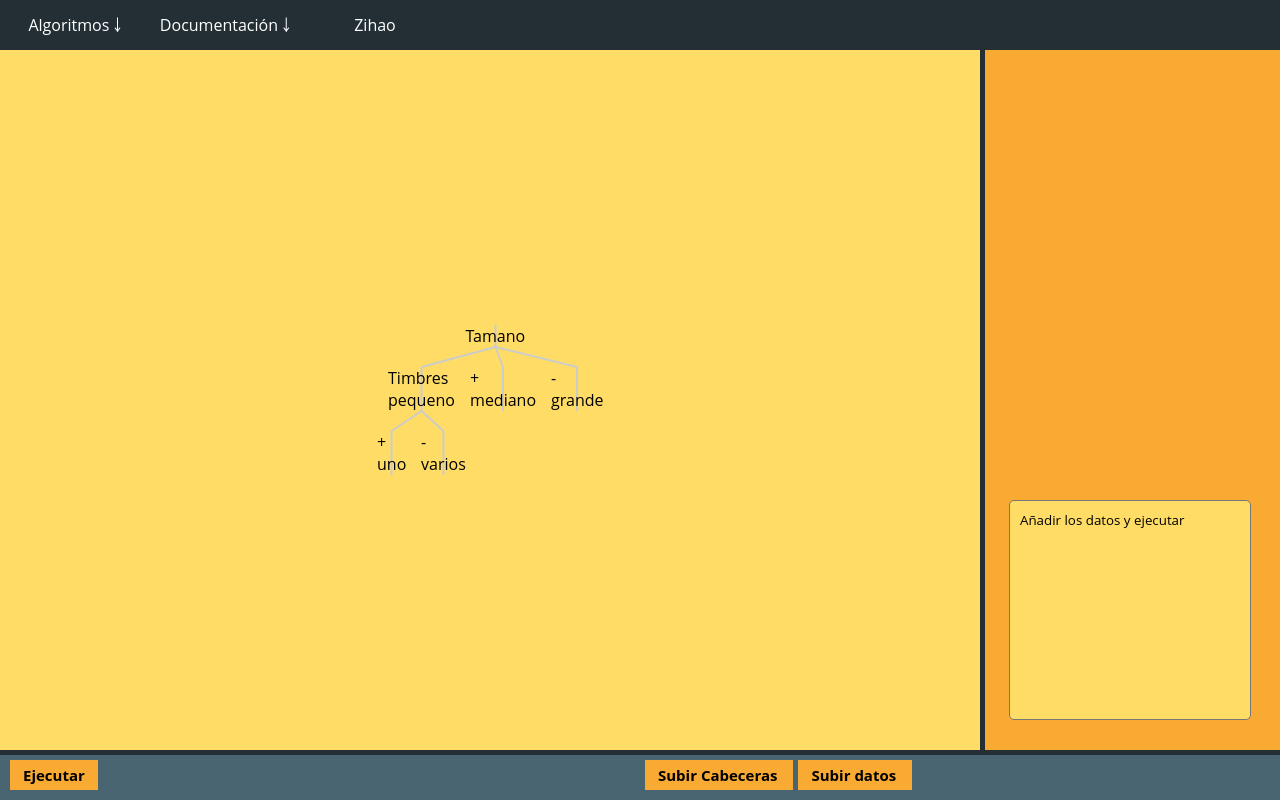
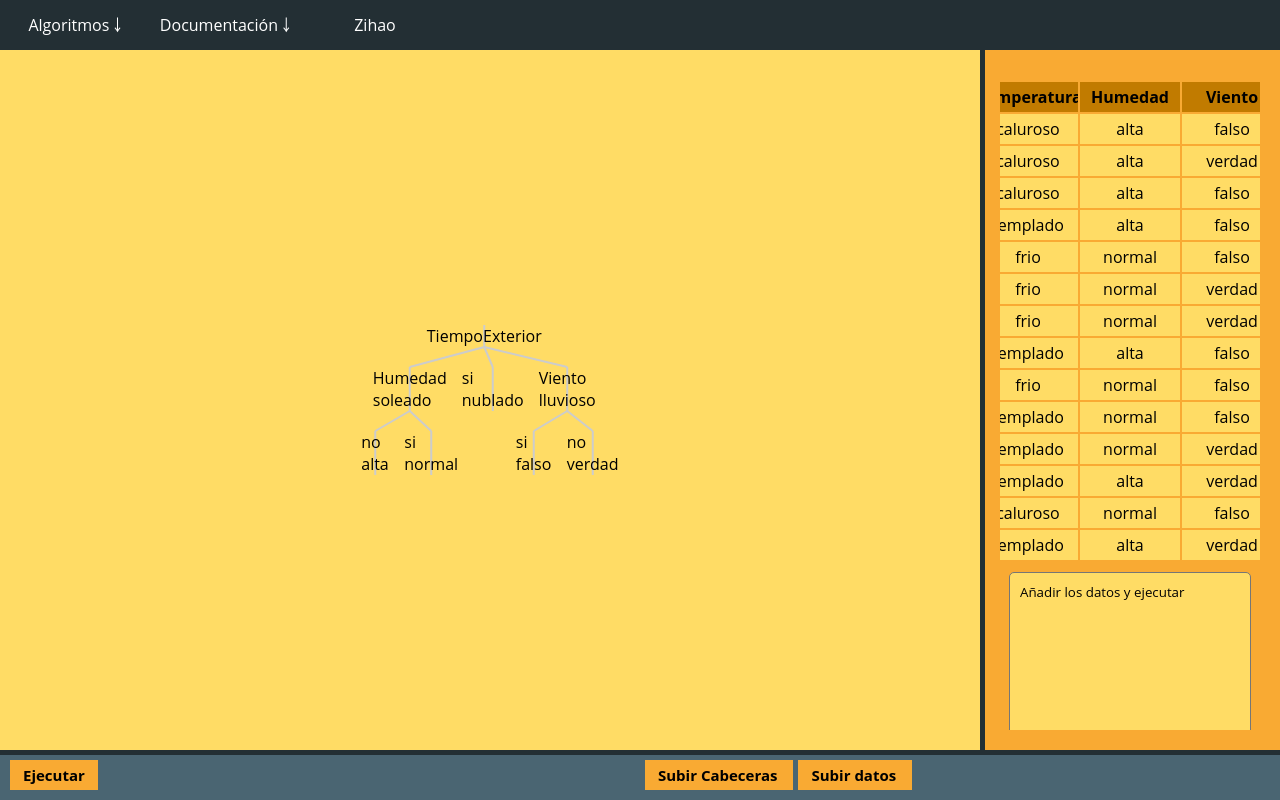
Before and after one commit to ZReKoJ/Algorithm-ID3, a plain HTML site: page index.html in a window 1280 px wide. Both pictures are taken after a click on the button "Ejecutar". Drawn offline with Linux system fonts and the light colour scheme.

Commit message:
done algorithm

```diff
--- a/index.html
+++ b/index.html
@@ -13,6 +13,8 @@
     <!-- Treant drawing trees -->
     <script src="./js/raphael.js"></script>
     <script src="./js/Treant.js"></script>
+    <!-- On resize listener library -->
+    <script src="./js/resize-sensor.js"></script>
     <script src="./js/config.js"></script>
     <!-- String data messages -->
     <script src="./js/messages.js"></script>
@@ -63,6 +65,125 @@
                 <div class="info-panel">
                     <div class="information">
                         <table>
+                            <tr>
+                                <th>TiempoExterior</th>
+                                <th>Temperatura</th>
+                                <th>Humedad</th>
+                                <th>Viento</th>
+                                <th>Jugar</th>
+                            </tr>
+                            <tr>
+                                <td>soleado</td>
+                                <td>caluroso</td>
+                                <td>alta</td>
+                                <td>falso</td>
+                                <td>no
+                                </td>
+                            </tr>
+                            <tr>
+                                <td>soleado</td>
+                                <td>caluroso</td>
+                                <td>alta</td>
+                                <td>verdad</td>
+                                <td>no
+                                </td>
+                            </tr>
+                            <tr>
+                                <td>nublado</td>
+                                <td>caluroso</td>
+                                <td>alta</td>
+                                <td>falso</td>
+                                <td>si
+                                </td>
+                            </tr>
+                            <tr>
+                                <td>lluvioso</td>
+                                <td>templado</td>
+                                <td>alta</td>
+                                <td>falso</td>
+                                <td>si
+                                </td>
+                            </tr>
+                            <tr>
+                                <td>lluvioso</td>
+                                <td>frio</td>
+                                <td>normal</td>
+                                <td>falso</td>
+                                <td>si
+                                </td>
+                            </tr>
+                            <tr>
+                                <td>lluvioso</td>
+                                <td>frio</td>
+                                <td>normal</td>
+                                <td>verdad</td>
+                                <td>no
+                                </td>
+                            </tr>
+                            <tr>
+                                <td>nublado</td>
+                                <td>frio</td>
+                                <td>normal</td>
+                                <td>verdad</td>
+                                <td>si
+                                </td>
+                            </tr>
+                            <tr>
+                                <td>soleado</td>
+                                <td>templado</td>
+                                <td>alta</td>
+                                <td>falso</td>
+                                <td>no
+                                </td>
+                            </tr>
+                            <tr>
+                                <td>soleado</td>
+                                <td>frio</td>
+                                <td>normal</td>
+                                <td>falso</td>
+                                <td>si
+                                </td>
+                            </tr>
+                            <tr>
+                                <td>lluvioso</td>
+                                <td>templado</td>
+                                <td>normal</td>
+                                <td>falso</td>
+                                <td>si
+                                </td>
+                            </tr>
+                            <tr>
+                                <td>soleado</td>
+                                <td>templado</td>
+                                <td>normal</td>
+                                <td>verdad</td>
+                                <td>si
+                                </td>
+                            </tr>
+                            <tr>
+                                <td>nublado</td>
+                                <td>templado</td>
+                                <td>alta</td>
+                                <td>verdad</td>
+                                <td>si
+                                </td>
+                            </tr>
+                            <tr>
+                                <td>nublado</td>
+                                <td>caluroso</td>
+                                <td>normal</td>
+                                <td>falso</td>
+                                <td>si
+                                </td>
+                            </tr>
+                            <tr>
+                                <td>lluvioso</td>
+                                <td>templado</td>
+                                <td>alta</td>
+                                <td>verdad</td>
+                                <td>no
+                                </td>
+                            </tr>
                         </table>
                         <textarea class="solution" readonly>Añadir los datos y ejecutar</textarea>
                     </div>
@@ -93,7 +214,7 @@
                         <div class="space"></div>
                         <div>
                             <label>Decisión:</label>
-                            <input class="decision" type="text" value="">
+                            <input class="decision" type="text" value="Jugar">
                         </div>
                     </div>
                 </div>
--- a/js/algorithm.js
+++ b/js/algorithm.js
@@ -33,7 +33,7 @@ class Algorithm {
         this.data.header.forEach((element, i) => {
             dataset[element] = [];
             for (let j = 0; j < this.data.body.length; j++) {
-                dataset[element].push(this.data.body[j][i]);
+                dataset[element].push(String(this.data.body[j][i]));
             }
         });
 
@@ -41,6 +41,10 @@ class Algorithm {
     }
 
     execute(dataset, value) {
+        if (Object.keys(dataset).length <= 1) {
+            return new Node("Not defined");
+        }
+
         if (dataset[value].every(element => element == dataset[value][0])) {
             return new Node(dataset[value][0]);
         }
@@ -52,7 +56,7 @@ class Algorithm {
             .map(
                 data => new Merit(data, dataset[data], dataset[value])
             )
-            .sort((a, b) => a.calculate() < b.calculate() ? -1 : 0)[0];
+            .sort((a, b) => a.calculate() < b.calculate() ? -1 : 1)[0];
 
         let node = new Node(merit.name);
         merit.attributeSet.forEach(header => {
@@ -97,7 +101,7 @@ class Merit {
     }
 
     calculate() {
-        return this.attributeSet.reduce(
+        this.value = this.attributeSet.reduce(
             (ac, element) => {
                 let pair = {}
                 this.decisionSet.forEach(decision => {
@@ -112,6 +116,7 @@ class Merit {
                 }, 0);
                 return ac + ((count / this.N) * this.infor(pair[this.decisionSet[0]] / count, pair[this.decisionSet[1]] / count));
             }, 0);
+        return this.value;
     }
 
     infor(p, n) {
--- a/js/config.js
+++ b/js/config.js
@@ -2,7 +2,7 @@
 
 var CONFIG = {
     DELIMITER: ",",
-    DECISION: "Clase",
+    DECISION: "Jugar",
     SHOW_MESSAGES_INTERVAL: 30000,
     TREE_CHART: {
         container: ".tree",
--- a/js/index.js
+++ b/js/index.js
@@ -1,11 +1,12 @@
 'use strict'
 
 var notifier = new Notifier();
+var tree = undefined;
 var data = {
     header: [],
     body: []
 }
-/*
+
 data = {
     header: ["TiempoExterior", "Temperatura", "Humedad", "Viento", "Jugar"],
     body: [
@@ -25,24 +26,16 @@ data = {
         ["lluvioso", "templado", "alta", "verdad", "no"]
     ]
 }
-/**/
-
-data = {
-    header: ["Tamano", "Timbres", "Portero", "Clase"],
-    body: [
-        ["pequeno", "uno", "no", "+"],
-        ["pequeno", "varios", "si", "-"],
-        ["mediano", "uno", "no", "+"],
-        ["grande", "varios", "no", "-"],
-        ["pequeno", "uno", "si", "+"],
-        ["grande", "uno", "si", "-"]
-    ]
-}
-/**/
 
 $(() => {
     makeResizableDiv('.setting-panel');
     makeResizableDiv('.info-panel');
+
+    new ResizeSensor($('.draw-panel'), () => {
+        if (tree) {
+            tree.tree.reload();
+        }
+    });
 
     let decisionInput = $(".setting-panel>.setting input[type='text'].decision");
     decisionInput.on("change", (e) => {
@@ -98,7 +91,8 @@ $(() => {
         try {
             let algorithm = new Algorithm(data);
             let node = algorithm.execute(algorithm.getData(), CONFIG.DECISION);
-            new Treant({
+
+            tree = new Treant({
                 chart: CONFIG.TREE_CHART,
                 nodeStructure: node
             });
--- /dev/null
+++ b/js/resize-sensor.js
@@ -0,0 +1,263 @@
+'use strict';
+
+/**
+ * Copyright Marc J. Schmidt. See the LICENSE file at the top-level
+ * directory of this distribution and at
+ * https://github.com/marcj/css-element-queries/blob/master/LICENSE.
+ */
+(function (root, factory) {
+    if (typeof define === "function" && define.amd) {
+        define(factory);
+    } else if (typeof exports === "object") {
+        module.exports = factory();
+    } else {
+        root.ResizeSensor = factory();
+    }
+}(typeof window !== 'undefined' ? window : this, function () {
+
+    // Make sure it does not throw in a SSR (Server Side Rendering) situation
+    if (typeof window === "undefined") {
+        return null;
+    }
+    // Only used for the dirty checking, so the event callback count is limited to max 1 call per fps per sensor.
+    // In combination with the event based resize sensor this saves cpu time, because the sensor is too fast and
+    // would generate too many unnecessary events.
+    var requestAnimationFrame = window.requestAnimationFrame ||
+        window.mozRequestAnimationFrame ||
+        window.webkitRequestAnimationFrame ||
+        function (fn) {
+            return window.setTimeout(fn, 20);
+        };
+
+    /**
+     * Iterate over each of the provided element(s).
+     *
+     * @param {HTMLElement|HTMLElement[]} elements
+     * @param {Function}                  callback
+     */
+    function forEachElement(elements, callback){
+        var elementsType = Object.prototype.toString.call(elements);
+        var isCollectionTyped = ('[object Array]' === elementsType
+            || ('[object NodeList]' === elementsType)
+            || ('[object HTMLCollection]' === elementsType)
+            || ('[object Object]' === elementsType)
+            || ('undefined' !== typeof jQuery && elements instanceof jQuery) //jquery
+            || ('undefined' !== typeof Elements && elements instanceof Elements) //mootools
+        );
+        var i = 0, j = elements.length;
+        if (isCollectionTyped) {
+            for (; i < j; i++) {
+                callback(elements[i]);
+            }
+        } else {
+            callback(elements);
+        }
+    }
+
+    /**
+    * Get element size
+    * @param {HTMLElement} element
+    * @returns {Object} {width, height}
+    */
+    function getElementSize(element) {
+        if (!element.getBoundingClientRect) {
+            return {
+                width: element.offsetWidth,
+                height: element.offsetHeight
+            }
+        }
+
+        var rect = element.getBoundingClientRect();
+        return {
+            width: Math.round(rect.width),
+            height: Math.round(rect.height)
+        }
+    }
+
+    /**
+     * Class for dimension change detection.
+     *
+     * @param {Element|Element[]|Elements|jQuery} element
+     * @param {Function} callback
+     *
+     * @constructor
+     */
+    var ResizeSensor = function(element, callback) {
+        /**
+         *
+         * @constructor
+         */
+        function EventQueue() {
+            var q = [];
+            this.add = function(ev) {
+                q.push(ev);
+            };
+
+            var i, j;
+            this.call = function() {
+                for (i = 0, j = q.length; i < j; i++) {
+                    q[i].call();
+                }
+            };
+
+            this.remove = function(ev) {
+                var newQueue = [];
+                for(i = 0, j = q.length; i < j; i++) {
+                    if(q[i] !== ev) newQueue.push(q[i]);
+                }
+                q = newQueue;
+            };
+
+            this.length = function() {
+                return q.length;
+            }
+        }
+
+        /**
+         *
+         * @param {HTMLElement} element
+         * @param {Function}    resized
+         */
+        function attachResizeEvent(element, resized) {
+            if (!element) return;
+            if (element.resizedAttached) {
+                element.resizedAttached.add(resized);
+                return;
+            }
+
+            element.resizedAttached = new EventQueue();
+            element.resizedAttached.add(resized);
+
+            element.resizeSensor = document.createElement('div');
+            element.resizeSensor.dir = 'ltr';
+            element.resizeSensor.className = 'resize-sensor';
+            var style = 'position: absolute; left: -10px; top: -10px; right: 0; bottom: 0; overflow: hidden; z-index: -1; visibility: hidden;';
+            var styleChild = 'position: absolute; left: 0; top: 0; transition: 0s;';
+
+            element.resizeSensor.style.cssText = style;
+            element.resizeSensor.innerHTML =
+                '<div class="resize-sensor-expand" style="' + style + '">' +
+                    '<div style="' + styleChild + '"></div>' +
+                '</div>' +
+                '<div class="resize-sensor-shrink" style="' + style + '">' +
+                    '<div style="' + styleChild + ' width: 200%; height: 200%"></div>' +
+                '</div>';
+            element.appendChild(element.resizeSensor);
+
+            var position = window.getComputedStyle(element).getPropertyPriority('position');
+            if ('absolute' !== position && 'relative' !== position && 'fixed' !== position) {
+                element.style.position = 'relative';
+            }
+
+            var expand = element.resizeSensor.childNodes[0];
+            var expandChild = expand.childNodes[0];
+            var shrink = element.resizeSensor.childNodes[1];
+            var dirty, rafId, newWidth, newHeight;
+            var size = getElementSize(element);
+            var lastWidth = size.width;
+            var lastHeight = size.height;
+
+            var reset = function() {
+                //set display to block, necessary otherwise hidden elements won't ever work
+                var invisible = element.offsetWidth === 0 && element.offsetHeight === 0;
+
+                if (invisible) {
+                    var saveDisplay = element.style.display;
+                    element.style.display = 'block';
+                }
+
+                expandChild.style.width = '100000px';
+                expandChild.style.height = '100000px';
+
+                expand.scrollLeft = 100000;
+                expand.scrollTop = 100000;
+
+                shrink.scrollLeft = 100000;
+                shrink.scrollTop = 100000;
+
+                if (invisible) {
+                    element.style.display = saveDisplay;
+                }
+            };
+            element.resizeSensor.resetSensor = reset;
+
+            var onResized = function() {
+                rafId = 0;
+
+                if (!dirty) return;
+
+                lastWidth = newWidth;
+                lastHeight = newHeight;
+
+                if (element.resizedAttached) {
+                    element.resizedAttached.call();
+                }
+            };
+
+            var onScroll = function() {
+                var size = getElementSize(element);
+                var newWidth = size.width;
+                var newHeight = size.height;
+                dirty = newWidth != lastWidth || newHeight != lastHeight;
+
+                if (dirty && !rafId) {
+                    rafId = requestAnimationFrame(onResized);
+                }
+
+                reset();
+            };
+
+            var addEvent = function(el, name, cb) {
+                if (el.attachEvent) {
+                    el.attachEvent('on' + name, cb);
+                } else {
+                    el.addEventListener(name, cb);
+                }
+            };
+
+            addEvent(expand, 'scroll', onScroll);
+            addEvent(shrink, 'scroll', onScroll);
+
+			// Fix for custom Elements
+			requestAnimationFrame(reset);
+        }
+
+        forEachElement(element, function(elem){
+            attachResizeEvent(elem, callback);
+        });
+
+        this.detach = function(ev) {
+            ResizeSensor.detach(element, ev);
+        };
+
+        this.reset = function() {
+            element.resizeSensor.resetSensor();
+        };
+    };
+
+    ResizeSensor.reset = function(element, ev) {
+        forEachElement(element, function(elem){
+            elem.resizeSensor.resetSensor();
+        });
+    };
+
+    ResizeSensor.detach = function(element, ev) {
+        forEachElement(element, function(elem){
+            if (!elem) return;
+            if(elem.resizedAttached && typeof ev === "function"){
+                elem.resizedAttached.remove(ev);
+                if(elem.resizedAttached.length()) return;
+            }
+            if (elem.resizeSensor) {
+                if (elem.contains(elem.resizeSensor)) {
+                    elem.removeChild(elem.resizeSensor);
+                }
+                delete elem.resizeSensor;
+                delete elem.resizedAttached;
+            }
+        });
+    };
+
+    return ResizeSensor;
+
+}));
```
Also changed, not shown: resources/example1/body.txt, resources/example2/body.txt, resources/example3/body.txt.
